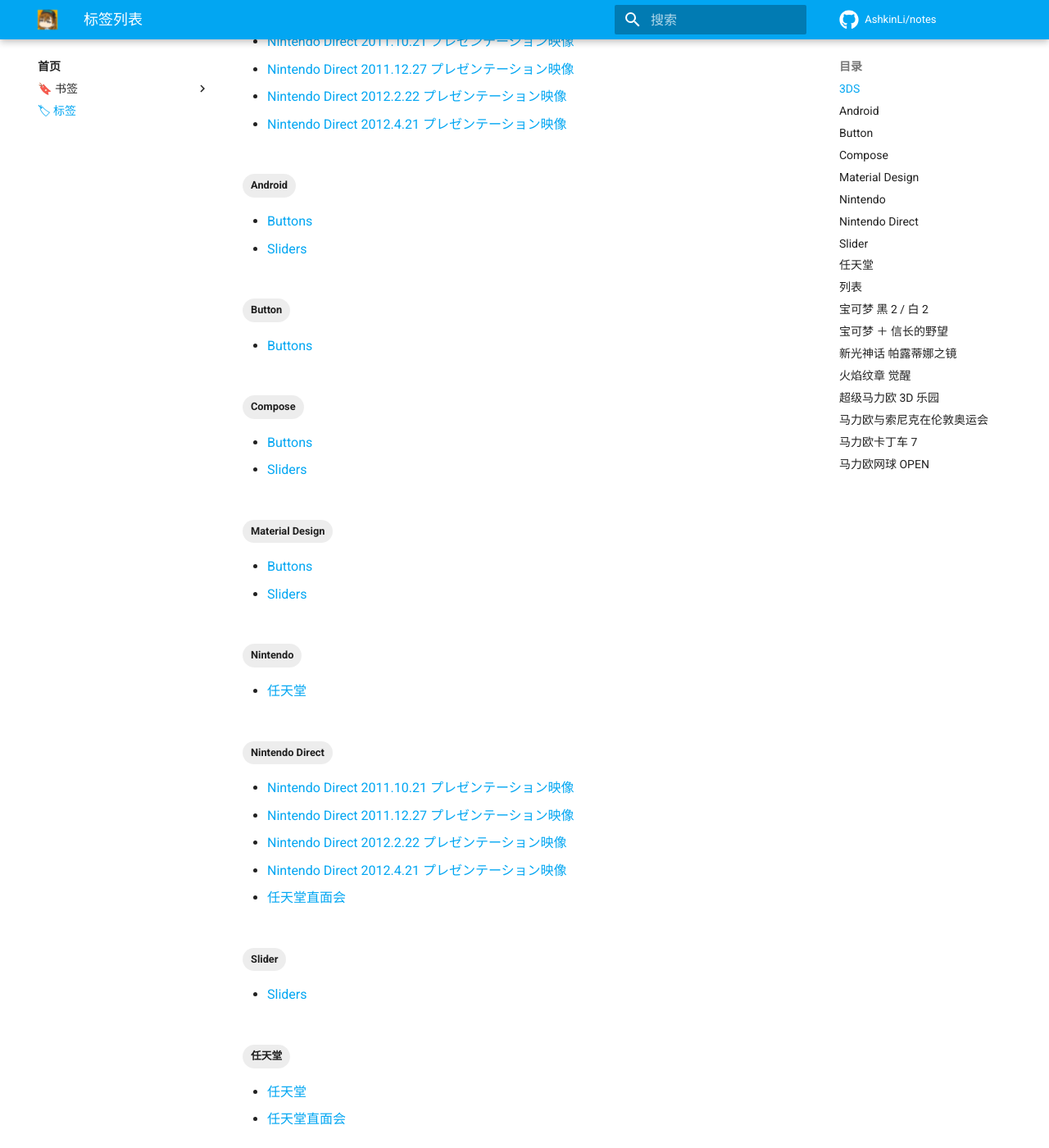
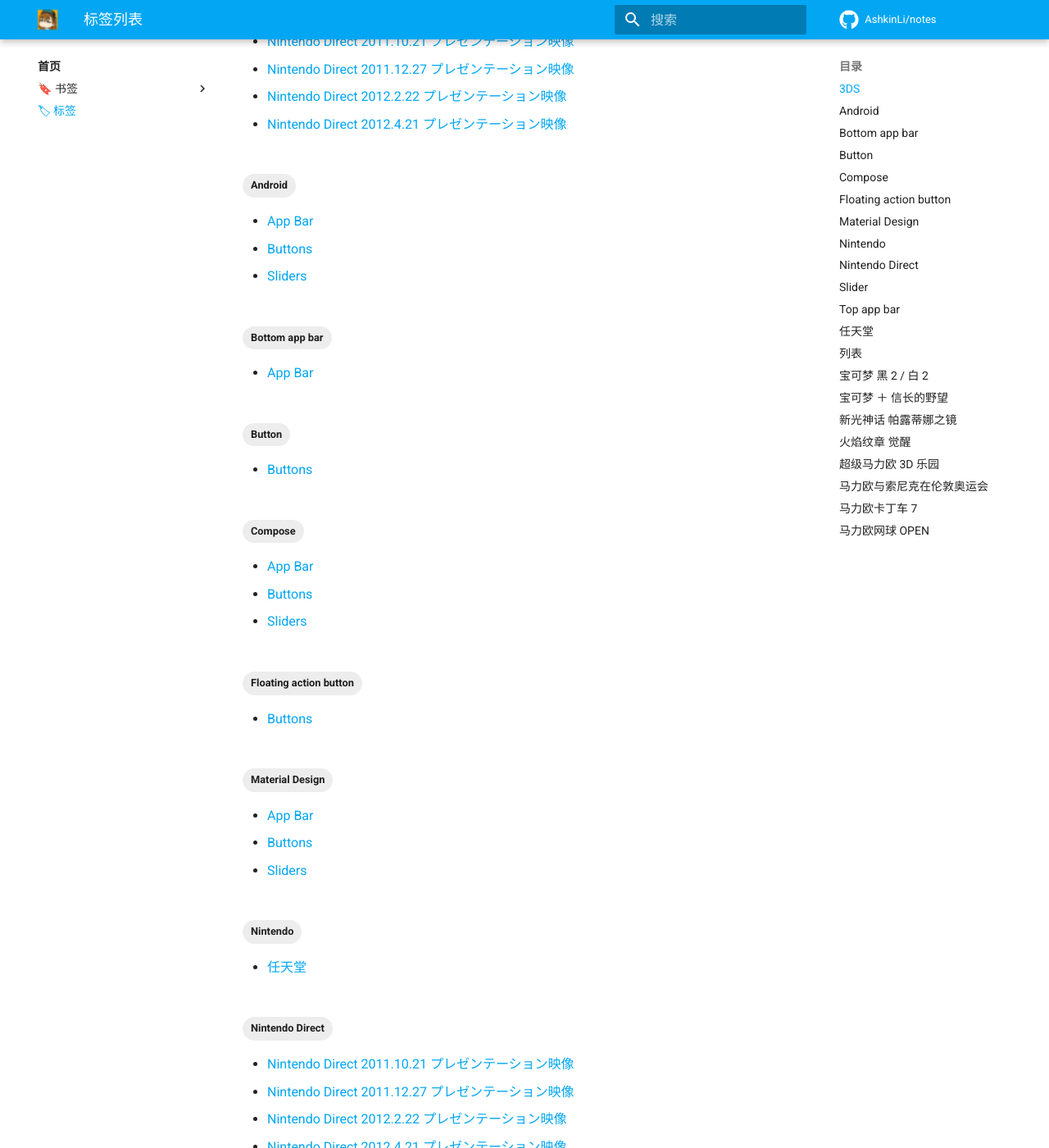
Before and after one commit to AshkinLi/notes, an MkDocs documentation site: the page built from docs/tags.md, in a window 1280 px wide and 1400 px high, scrolled down 242 px. Shown: the whole window at 82% size. Built offline with MkDocs 1.6.1 and Material for MkDocs 9.7.7, drawn with Linux system fonts in a browser that asks for light colours; plug-ins that fetch from the network failed and are left out; comment, search, counter and statistics services are not loaded; some of the changed lines change nothing that is shown.

Commit message:
Synchronized in 2024-10-04 16:48:40

````diff
--- /dev/null
+++ b/docs/technicals/android/compose/components/app-bar.md
@@ -0,0 +1,302 @@
+---
+title: App Bar
+tags:
+  - Top app bar
+  - Bottom app bar
+---
+
+应用栏是屏幕顶部或底部的容器，它们为用户提供访问关键功能和导航项的入口：
+
+| 类型             | 外观         | 用途                                                                 |
+| :--------------- | :----------- | :------------------------------------------------------------------- |
+| `Top app bar`    | 位于屏幕顶部 | 提供访问关键任务和信息的功能。通常包含标题、核心操作项和某些导航项。 |
+| `Bottom app bar` | 位于屏幕底部 | 通常包括核心导航项。可能通过使用一个浮动操作按钮来访问其他操作。     |
+
+## Top app bar
+
+### Usage
+
+=== "Small top app bar"
+
+    ```Kotlin
+    @Composable
+    fun SmallTopAppBarExample() {
+        Scaffold(
+            topBar = {
+                TopAppBar(
+                    colors = TopAppBarDefaults.topAppBarColors(
+                        containerColor = MaterialTheme.colorScheme.primaryContainer,
+                        titleContentColor = MaterialTheme.colorScheme.primary,
+                    ),
+                    title = {
+                        Text("Small Top App Bar")
+                    }
+                )
+            },
+        ) { innerPadding ->
+            ScrollContent(innerPadding)
+        }
+    }
+    ```
+
+    <figure markdown="span">
+      ![appbar-small](https://developer.android.com/static/develop/ui/compose/images/components/appbar-small.png)
+      <figcaption><b>图 1.</b> <code>Small top app bar</code></figcaption>
+    </figure>
+
+=== "Center-aligned top app bar"
+
+    ```Kotlin
+    @Composable
+    fun CenterAlignedTopAppBarExample() {
+        val scrollBehavior = TopAppBarDefaults.pinnedScrollBehavior(rememberTopAppBarState())
+
+        Scaffold(
+            modifier = Modifier.nestedScroll(scrollBehavior.nestedScrollConnection),
+
+            topBar = {
+                CenterAlignedTopAppBar(
+                    colors = TopAppBarDefaults.centerAlignedTopAppBarColors(
+                        containerColor = MaterialTheme.colorScheme.primaryContainer,
+                        titleContentColor = MaterialTheme.colorScheme.primary,
+                    ),
+                    title = {
+                        Text(
+                            "Centered Top App Bar",
+                            maxLines = 1,
+                            overflow = TextOverflow.Ellipsis
+                        )
+                    },
+                    navigationIcon = {
+                        IconButton(onClick = { /* do something */ }) {
+                            Icon(
+                                imageVector = Icons.AutoMirrored.Filled.ArrowBack,
+                                contentDescription = "Localized description"
+                            )
+                        }
+                    },
+                    actions = {
+                        IconButton(onClick = { /* do something */ }) {
+                            Icon(
+                                imageVector = Icons.Filled.Menu,
+                                contentDescription = "Localized description"
+                            )
+                        }
+                    },
+                    scrollBehavior = scrollBehavior,
+                )
+            },
+        ) { innerPadding ->
+            ScrollContent(innerPadding)
+        }
+    }
+    ```
+
+    <figure markdown="span">
+      ![appbar-centered](https://developer.android.com/static/develop/ui/compose/images/components/appbar-centered.png)
+      <figcaption><b>图 2.</b> <code>Center-aligned top app bar</code></figcaption>
+    </figure>
+
+=== "Medium top app bar"
+
+    ```Kotlin
+    @Composable
+    fun MediumTopAppBarExample() {
+        val scrollBehavior = TopAppBarDefaults.enterAlwaysScrollBehavior(rememberTopAppBarState())
+
+        Scaffold(
+            modifier = Modifier.nestedScroll(scrollBehavior.nestedScrollConnection),
+            topBar = {
+                MediumTopAppBar(
+                    colors = TopAppBarDefaults.topAppBarColors(
+                        containerColor = MaterialTheme.colorScheme.primaryContainer,
+                        titleContentColor = MaterialTheme.colorScheme.primary,
+                    ),
+                    title = {
+                        Text(
+                            "Medium Top App Bar",
+                            maxLines = 1,
+                            overflow = TextOverflow.Ellipsis
+                        )
+                    },
+                    navigationIcon = {
+                        IconButton(onClick = { /* do something */ }) {
+                            Icon(
+                                imageVector = Icons.AutoMirrored.Filled.ArrowBack,
+                                contentDescription = "Localized description"
+                            )
+                        }
+                    },
+                    actions = {
+                        IconButton(onClick = { /* do something */ }) {
+                            Icon(
+                                imageVector = Icons.Filled.Menu,
+                                contentDescription = "Localized description"
+                            )
+                        }
+                    },
+                    scrollBehavior = scrollBehavior
+                )
+            },
+        ) { innerPadding ->
+            ScrollContent(innerPadding)
+        }
+    }
+    ```
+
+    <figure markdown="span">
+        <video width="100%" autoplay loop muted>
+            <source src="https://developer.android.com/static/develop/ui/compose/images/components/appbar-scroll.mp4" type="video/mp4">
+        </video>
+        <figcaption><b>图 3.</b> <code>Medium top app bar</code></figcaption>
+    </figure>
+
+=== "Large top app bar"
+
+    ```Kotlin
+    @Composable
+    fun LargeTopAppBarExample() {
+        val scrollBehavior = TopAppBarDefaults.exitUntilCollapsedScrollBehavior(rememberTopAppBarState())
+
+        Scaffold(
+            modifier = Modifier.nestedScroll(scrollBehavior.nestedScrollConnection),
+            topBar = {
+                LargeTopAppBar(
+                    colors = TopAppBarDefaults.topAppBarColors(
+                        containerColor = MaterialTheme.colorScheme.primaryContainer,
+                        titleContentColor = MaterialTheme.colorScheme.primary,
+                    ),
+                    title = {
+                        Text(
+                            "Large Top App Bar",
+                            maxLines = 1,
+                            overflow = TextOverflow.Ellipsis
+                        )
+                    },
+                    navigationIcon = {
+                        IconButton(onClick = { /* do something */ }) {
+                            Icon(
+                                imageVector = Icons.AutoMirrored.Filled.ArrowBack,
+                                contentDescription = "Localized description"
+                            )
+                        }
+                    },
+                    actions = {
+                        IconButton(onClick = { /* do something */ }) {
+                            Icon(
+                                imageVector = Icons.Filled.Menu,
+                                contentDescription = "Localized description"
+                            )
+                        }
+                    },
+                    scrollBehavior = scrollBehavior
+                )
+            },
+        ) { innerPadding ->
+            ScrollContent(innerPadding)
+        }
+    }
+    ```
+
+    <figure markdown="span">
+      ![appbar-large](https://developer.android.com/static/develop/ui/compose/images/components/appbar-large.png)
+      <figcaption><b>图 4.</b> <code>Large top app bar</code></figcaption>
+    </figure>
+
+## Bottom app bar
+
+`BottomAppBar` 常用参数如下：
+
+- `actions`：一系列图标出现在工具栏的左侧。这些通常是给定屏幕的关键操作或导航项。
+- `floatingActionButton`：出现在栏右侧的浮动操作按钮。
+
+### Usage
+
+=== "Bottom app bar"
+
+    ```Kotlin
+    @Composable
+    fun BottomAppBarExample() {
+        Scaffold(
+            bottomBar = {
+                BottomAppBar(
+                    actions = {
+                        IconButton(onClick = { /* do something */ }) {
+                            Icon(Icons.Filled.Check, contentDescription = "Localized description")
+                        }
+                        IconButton(onClick = { /* do something */ }) {
+                            Icon(
+                                Icons.Filled.Edit,
+                                contentDescription = "Localized description",
+                            )
+                        }
+                        IconButton(onClick = { /* do something */ }) {
+                            Icon(
+                                Icons.Filled.Mic,
+                                contentDescription = "Localized description",
+                            )
+                        }
+                        IconButton(onClick = { /* do something */ }) {
+                            Icon(
+                                Icons.Filled.Image,
+                                contentDescription = "Localized description",
+                            )
+                        }
+                    },
+                    floatingActionButton = {
+                        FloatingActionButton(
+                            onClick = { /* do something */ },
+                            containerColor = BottomAppBarDefaults.bottomAppBarFabColor,
+                            elevation = FloatingActionButtonDefaults.bottomAppBarFabElevation()
+                        ) {
+                            Icon(Icons.Filled.Add, "Localized description")
+                        }
+                    }
+                )
+            },
+        ) { innerPadding ->
+            Text(
+                modifier = Modifier.padding(innerPadding),
+                text = "Example of a scaffold with a bottom app bar."
+            )
+        }
+    }
+    ```
+
+    <figure markdown="span">
+      ![appbar-bottom](https://developer.android.com/static/develop/ui/compose/images/components/appbar-bottom.png)
+      <figcaption><b>图 5.</b> <code>Bottom app bar</code></figcaption>
+    </figure>
+
+## Key points
+
+- 将 `app bars` 传递给 `Scaffold` 组合，它有特定的参数来接收它们。
+- `Top app bar` 常用参数如下：
+    - `title`：标题
+    - `navigationIcon`：用于导航的主要图标，显示在 `Top app bar` 的左侧。
+    - `actions`：提供用户访问关键操作的图标，出现在 `Top app bar` 的右侧。
+    - `scrollBehavior`：确定顶部 `Top app bar` 如何响应 `Scaffold` 内部内容的滚动。
+    - `colors`：决定 `Top app bar` 的外观。
+- 使用 `TopAppBarScrollBehavior` 来控制 `Top app bar` 的行为，有 3 种类型可选：
+    - `enterAlwaysScrollBehavior`：当用户向上滑动的时候，`Top app bar` 会折叠。当用户向下滑动时，`Top app bar` 会展开。
+    - `exitUntilCollapsedScrollBehavior`：类似于 `enterAlwaysScrollBehavior`，不过当用户滚动到底部时，`Top app bar` 也会展开。
+    - `pinnedScrollBehavior`：`Top app bar` 保持固定，不会随着滚动而变化。
+
+## External links
+
+**UI Specs**
+
+- [Bottom app bar](https://m3.material.io/components/bottom-app-bar/overview)
+- [Top app bars](https://m3.material.io/components/top-app-bar/overview)
+
+**Quick Guide**
+
+- [Display an app bar](https://developer.android.com/quick-guides/content/display-app-bar)
+
+**References**
+
+- [TopAppBar](https://developer.android.com/reference/kotlin/androidx/compose/material3/package-summary#TopAppBar(kotlin.Function0,androidx.compose.ui.Modifier,kotlin.Function0,kotlin.Function1,androidx.compose.ui.unit.Dp,androidx.compose.foundation.layout.WindowInsets,androidx.compose.material3.TopAppBarColors,androidx.compose.material3.TopAppBarScrollBehavior))
+- [CenterAlignedTopAppBar](https://developer.android.com/reference/kotlin/androidx/compose/material3/package-summary#CenterAlignedTopAppBar(kotlin.Function0,androidx.compose.ui.Modifier,kotlin.Function0,kotlin.Function1,androidx.compose.ui.unit.Dp,androidx.compose.foundation.layout.WindowInsets,androidx.compose.material3.TopAppBarColors,androidx.compose.material3.TopAppBarScrollBehavior):~:text=on%20the%20card-,CenterAlignedTopAppBar,-Cmn)
+- [MediumTopAppBar](https://developer.android.com/reference/kotlin/androidx/compose/material3/package-summary#MediumTopAppBar(kotlin.Function0,androidx.compose.ui.Modifier,kotlin.Function0,kotlin.Function1,androidx.compose.ui.unit.Dp,androidx.compose.ui.unit.Dp,androidx.compose.foundation.layout.WindowInsets,androidx.compose.material3.TopAppBarColors,androidx.compose.material3.TopAppBarScrollBehavior):~:text=typically%20an%20Icon-,MediumTopAppBar,-Cmn)
+- [LargeTopAppBar](https://developer.android.com/reference/kotlin/androidx/compose/material3/package-summary#LargeTopAppBar(kotlin.Function0,androidx.compose.ui.Modifier,kotlin.Function0,kotlin.Function1,androidx.compose.ui.unit.Dp,androidx.compose.ui.unit.Dp,androidx.compose.foundation.layout.WindowInsets,androidx.compose.material3.TopAppBarColors,androidx.compose.material3.TopAppBarScrollBehavior):~:text=typically%20an%20Icon-,LargeTopAppBar,-Cmn)
+- [BottomAppBar](https://developer.android.com/reference/kotlin/androidx/compose/material3/package-summary#BottomAppBar(androidx.compose.ui.Modifier,androidx.compose.ui.graphics.Color,androidx.compose.ui.graphics.Color,androidx.compose.ui.unit.Dp,androidx.compose.foundation.layout.PaddingValues,androidx.compose.foundation.layout.WindowInsets,kotlin.Function1))
--- a/docs/technicals/android/compose/components/buttons.md
+++ b/docs/technicals/android/compose/components/buttons.md
@@ -2,13 +2,14 @@
 title: Buttons
 tags:
   - Button
+  - Floating action button
 ---
 
 ## Common Button
 
-`Button` 允许用户触发特定的动作。有 5 种类型的 `Button`：
+`Button` 允许用户触发特定的动作。通用的 `Button` 有 5 种：
 
-| 类型       | 外观                     | 作用                                                                                                 |
+| 类型       | 外观                     | 用途                                                                                                 |
 | :--------- | :----------------------- | :--------------------------------------------------------------------------------------------------- |
 | `Filled`   | 纯色背景与对比鲜明的文字 | 对于主要操作，例如“提交”和“保存”。阴影效果强调了按钮的重要性。                                       |
 | `Tonal`    | 背景颜色随表面变化而变化 | 对于主要或重要操作。填充按钮提供视觉重量，适用于“添加到购物车”和“登录”等操作。                       |
````
